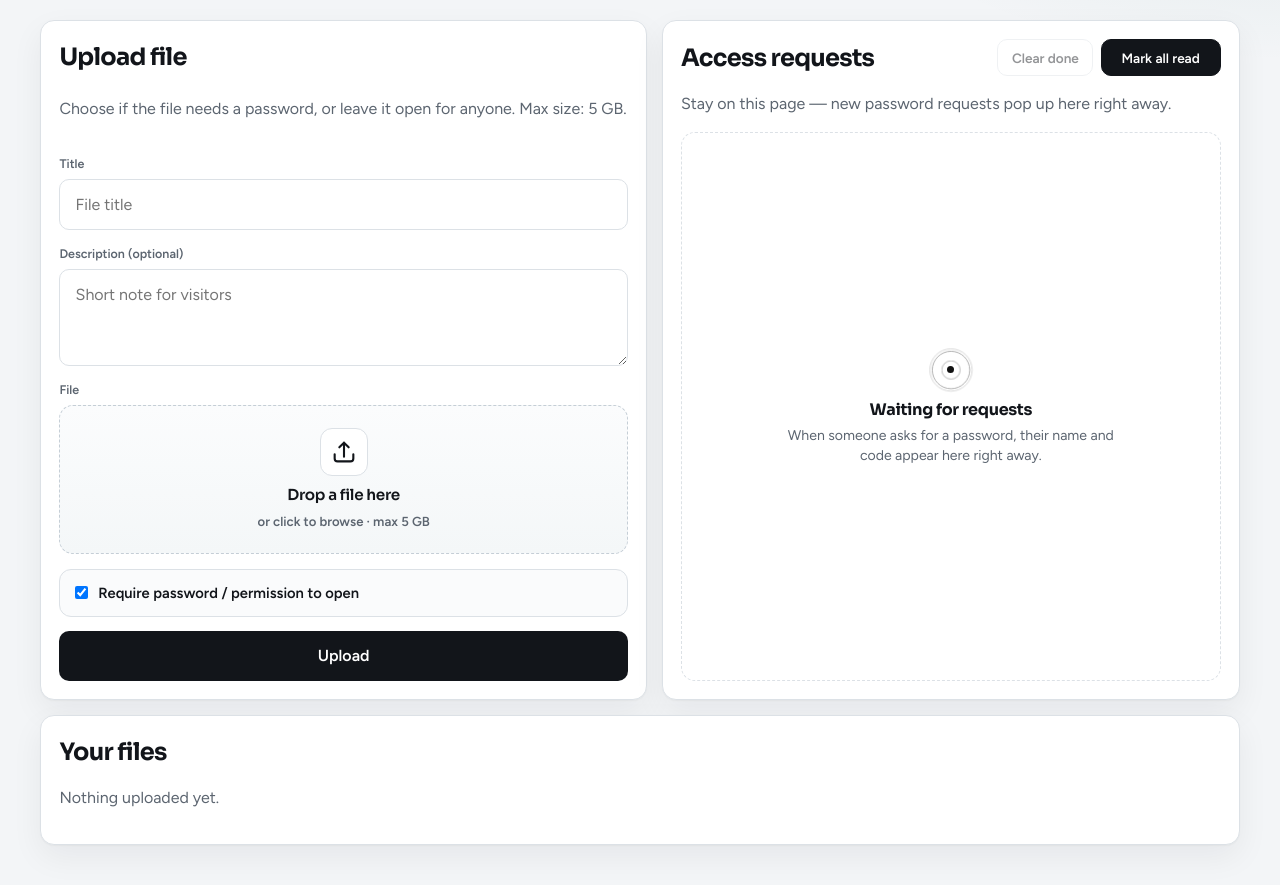
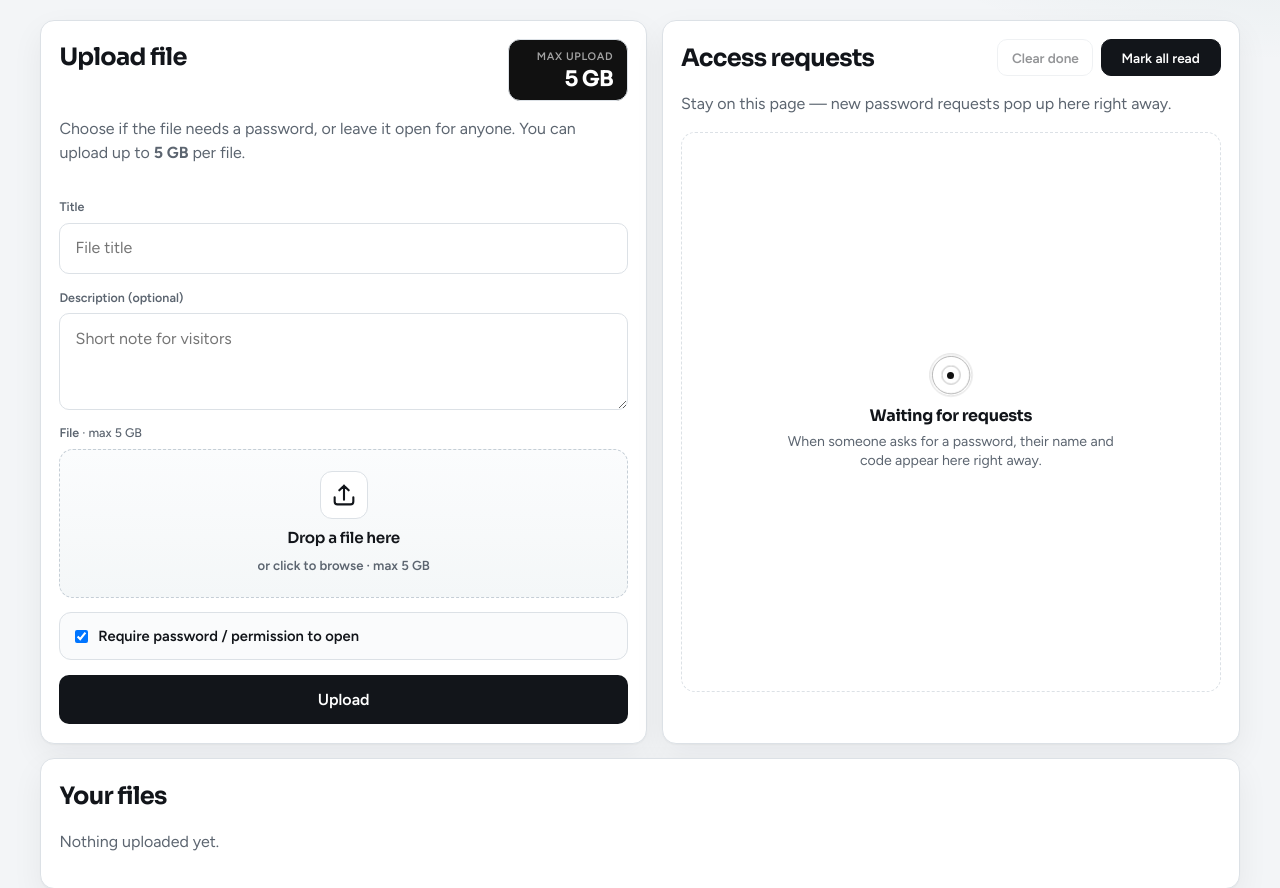
Before and after one commit to Shreesoni520/Extract, a Flask app: page /Extract/app in a window 1280 px wide. Shown: the part 136-1024 px from the top of the page. Run offline with Flask 3, Linux system fonts and the light colour scheme; the visitor is signed in with stand-in values (Sample User, id 1); data that the repository does not hold is empty.

Commit message:
Show peak max upload badge and a clear too-large message panel.
Display Max upload size prominently and replace browser alerts with an in-page notice.

```diff
--- a/assets/css/app.css
+++ b/assets/css/app.css
@@ -223,6 +223,109 @@ button[type="submit"]:not(.ghost):hover { background: #000; }
   color: var(--ok);
 }
 
+.upload-panel-head {
+  display: flex;
+  align-items: flex-start;
+  justify-content: space-between;
+  gap: 1rem;
+  flex-wrap: wrap;
+}
+
+.upload-panel-head h2 {
+  margin: 0;
+}
+
+.upload-max-badge {
+  display: grid;
+  gap: 0.1rem;
+  padding: 0.55rem 0.85rem;
+  border-radius: 12px;
+  border: 1px solid var(--line);
+  background: #111;
+  color: #fff;
+  text-align: right;
+  min-width: 7.5rem;
+}
+
+.upload-max-kicker {
+  font-size: 0.68rem;
+  font-weight: 600;
+  letter-spacing: 0.06em;
+  text-transform: uppercase;
+  color: rgba(255, 255, 255, 0.62);
+}
+
+.upload-max-value {
+  font-family: var(--display);
+  font-size: 1.35rem;
+  font-weight: 700;
+  letter-spacing: -0.03em;
+  line-height: 1.1;
+}
+
+.field-max {
+  font-style: normal;
+  font-weight: 500;
+  color: var(--muted);
+  text-transform: none;
+  letter-spacing: 0;
+}
+
+.size-limit-panel {
+  display: flex;
+  align-items: flex-start;
+  gap: 0.85rem;
+  margin: 0.9rem 0 0;
+  padding: 1rem 1.05rem;
+  border-radius: 14px;
+  border: 1px solid #f0b4ae;
+  background:
+    linear-gradient(135deg, rgba(180, 35, 24, 0.06), transparent 55%),
+    #fff7f6;
+  color: #3f1512;
+}
+
+.size-limit-panel[hidden] {
+  display: none !important;
+}
+
+.size-limit-icon {
+  flex: 0 0 auto;
+  width: 40px;
+  height: 40px;
+  border-radius: 12px;
+  display: grid;
+  place-items: center;
+  background: #fff;
+  border: 1px solid #f0b4ae;
+  color: #b42318;
+}
+
+.size-limit-copy {
+  flex: 1 1 auto;
+  min-width: 0;
+}
+
+.size-limit-copy h3 {
+  margin: 0 0 0.25rem;
+  font-family: var(--display);
+  font-size: 1.05rem;
+  letter-spacing: -0.02em;
+  color: #1a1a1a;
+}
+
+.size-limit-copy p {
+  margin: 0;
+  color: #6b4a47;
+  font-size: 0.95rem;
+  line-height: 1.45;
+}
+
+.size-limit-panel .ghost.small {
+  flex: 0 0 auto;
+  align-self: center;
+}
+
 .admin-body {
   padding: 0 0 2.5rem;
 }
@@ -1588,6 +1691,36 @@ a.nav-btn-dark {
   color: #e5e5e5;
 }
 
+[data-theme="dark"] .upload-max-badge {
+  background: #f5f5f5;
+  color: #111;
+  border-color: #f5f5f5;
+}
+
+[data-theme="dark"] .upload-max-kicker {
+  color: rgba(17, 17, 17, 0.55);
+}
+
+[data-theme="dark"] .size-limit-panel {
+  background: #1a1010;
+  border-color: #4a2020;
+  color: #f0c4c4;
+}
+
+[data-theme="dark"] .size-limit-icon {
+  background: #111;
+  border-color: #4a2020;
+  color: #fca5a5;
+}
+
+[data-theme="dark"] .size-limit-copy h3 {
+  color: #fff;
+}
+
+[data-theme="dark"] .size-limit-copy p {
+  color: #e7b4b0;
+}
+
 [data-theme="dark"] .ghost.danger {
   background: #1a1010;
   border-color: #4a2020;
--- a/assets/js/app.js
+++ b/assets/js/app.js
@@ -10,9 +10,12 @@
   const fileInput = document.getElementById('fileInput');
   const fileName = document.getElementById('fileName');
   const uploadForm = document.getElementById('uploadForm');
-  const maxBytes = Number(uploadForm?.dataset?.maxBytes || 50 * 1024 * 1024);
-  const maxLabel = uploadForm?.dataset?.maxLabel || '50 MB';
+  const maxBytes = Number(uploadForm?.dataset?.maxBytes || 5 * 1024 * 1024 * 1024);
+  const maxLabel = uploadForm?.dataset?.maxLabel || '5 GB';
   const defaultFileHint = `or click to browse · max ${maxLabel}`;
+  const sizeLimitPanel = document.getElementById('sizeLimitPanel');
+  const sizeLimitText = document.getElementById('sizeLimitText');
+  const sizeLimitDismiss = document.getElementById('sizeLimitDismiss');
 
   let lastId = 0;
   let known = new Set();
@@ -26,6 +29,28 @@
   const WATCH_MS = 500;   // same idea as live avatar updates — check often
   const FULL_POLL_MS = 4000; // occasional full sync for timers
 
+  function formatFileSize(bytes) {
+    const mb = bytes / (1024 * 1024);
+    if (mb >= 1024) return `${(mb / 1024).toFixed(2)} GB`;
+    return `${mb.toFixed(bytes > 1024 * 1024 ? 1 : 2)} MB`;
+  }
+
+  function showSizeLimitMessage(file) {
+    if (!sizeLimitPanel) return;
+    const sizeText = file ? formatFileSize(file.size) : 'too large';
+    if (sizeLimitText) {
+      sizeLimitText.innerHTML =
+        `Your file is <strong>${sizeText}</strong>. We can’t upload that much on this site. ` +
+        `Please pick a file up to <strong>${maxLabel}</strong> and try again.`;
+    }
+    sizeLimitPanel.hidden = false;
+    sizeLimitPanel.scrollIntoView({ behavior: 'smooth', block: 'nearest' });
+  }
+
+  function hideSizeLimitMessage() {
+    if (sizeLimitPanel) sizeLimitPanel.hidden = true;
+  }
+
   function setFileLabel(file) {
     if (!fileName || !dropzone) return;
     if (!file) {
@@ -33,20 +58,23 @@
       dropzone.classList.remove('has-file');
       return;
     }
-    const mb = file.size / (1024 * 1024);
-    const sizeText = mb >= 1024
-      ? `${(mb / 1024).toFixed(2)} GB`
-      : `${mb.toFixed(file.size > 1024 * 1024 ? 1 : 2)} MB`;
-    fileName.textContent = `${file.name} · ${sizeText}`;
+    fileName.textContent = `${file.name} · ${formatFileSize(file.size)}`;
     dropzone.classList.add('has-file');
   }
 
   function rejectIfTooLarge(file) {
-    if (!file || file.size <= maxBytes) return false;
-    alert(`File is too large (max ${maxLabel}). Pick a smaller file.`);
+    if (!file || file.size <= maxBytes) {
+      hideSizeLimitMessage();
+      return false;
+    }
+    showSizeLimitMessage(file);
     if (fileInput) fileInput.value = '';
     setFileLabel(null);
     return true;
+  }
+
+  if (sizeLimitDismiss) {
+    sizeLimitDismiss.addEventListener('click', hideSizeLimitMessage);
   }
 
   if (dropzone && fileInput) {
@@ -87,7 +115,7 @@
       if (!file) return;
       if (file.size > maxBytes) {
         e.preventDefault();
-        alert(`File is too large (max ${maxLabel}). Pick a smaller file.`);
+        showSizeLimitMessage(file);
       }
     });
   }
--- a/server/app/__init__.py
+++ b/server/app/__init__.py
@@ -49,7 +49,7 @@ def create_app() -> Flask:
 
         session["flash"] = {
             "type": "error",
-            "text": f"File is too large (max {cfg.max_upload_label()}).",
+            "text": f"File is too large. Maximum upload size is {cfg.max_upload_label()}.",
         }
         session.permanent = True
         session.modified = True
--- a/server/app/routes/pages.py
+++ b/server/app/routes/pages.py
@@ -160,7 +160,8 @@ def admin_upload():
             declared = request.content_length
             if declared is not None and declared > cfg.MAX_UPLOAD_BYTES + (2 * 1024 * 1024):
                 return _flash_redirect(
-                    "error", f"File is too large (max {cfg.max_upload_label()})."
+                    "error",
+                    f"File is too large. Maximum upload size is {cfg.max_upload_label()}.",
                 )
 
             original_name = file.filename
@@ -192,7 +193,8 @@ def admin_upload():
                 except OSError:
                     pass
                 return _flash_redirect(
-                    "error", f"File is too large (max {cfg.max_upload_label()})."
+                    "error",
+                    f"File is too large. Maximum upload size is {cfg.max_upload_label()}.",
                 )
 
             mime = detect_mime(dest, file.mimetype or "application/octet-stream")
--- a/server/templates/app_index.html
+++ b/server/templates/app_index.html
@@ -8,7 +8,7 @@
   <link rel="preconnect" href="https://fonts.gstatic.com" crossorigin />
   <link href="https://fonts.googleapis.com/css2?family=Figtree:wght@400;500;600;700&family=Sora:wght@500;600;700&display=swap" rel="stylesheet" />
   <link rel="stylesheet" href="/Extract/assets/css/dot-cursor.css?v=1" />
-  <link rel="stylesheet" href="/Extract/assets/css/app.css?v=18" />
+  <link rel="stylesheet" href="/Extract/assets/css/app.css?v=19" />
   {% include 'partials/theme-head.html' %}
 </head>
 <body class="admin-body">
@@ -23,10 +23,32 @@
 
   <main class="admin-grid">
     <section class="panel upload-panel">
-      <h2>Upload file</h2>
-      <p class="hint">Choose if the file needs a password, or leave it open for anyone. Max size: {{ max_upload_label }}{% if on_vercel %} on this host (use local app for up to 5 GB){% endif %}.</p>
+      <div class="upload-panel-head">
+        <h2>Upload file</h2>
+        <div class="upload-max-badge" title="Maximum file size allowed on this host">
+          <span class="upload-max-kicker">Max upload</span>
+          <strong class="upload-max-value">{{ max_upload_label }}</strong>
+        </div>
+      </div>
+      <p class="hint">Choose if the file needs a password, or leave it open for anyone.{% if on_vercel %} This host allows up to {{ max_upload_label }}. For bigger files (up to 5 GB), use the local app.{% else %} You can upload up to <strong>{{ max_upload_label }}</strong> per file.{% endif %}</p>
       {% if message %}<div class="alert ok">{{ message }}</div>{% endif %}
-      {% if error %}<div class="alert">{{ error }}</div>{% endif %}
+      {% if error %}<div class="alert" id="serverUploadError">{{ error }}</div>{% endif %}
+
+      <div id="sizeLimitPanel" class="size-limit-panel" hidden role="alert">
+        <div class="size-limit-icon" aria-hidden="true">
+          <svg width="22" height="22" viewBox="0 0 24 24" fill="none">
+            <circle cx="12" cy="12" r="9" stroke="currentColor" stroke-width="1.8"/>
+            <path d="M12 7.5v6" stroke="currentColor" stroke-width="1.8" stroke-linecap="round"/>
+            <circle cx="12" cy="16.5" r="1" fill="currentColor"/>
+          </svg>
+        </div>
+        <div class="size-limit-copy">
+          <h3>File is too large</h3>
+          <p id="sizeLimitText">This file can’t be uploaded. The maximum size on this site is <strong>{{ max_upload_label }}</strong>.</p>
+        </div>
+        <button type="button" class="ghost small" id="sizeLimitDismiss">Got it</button>
+      </div>
+
       <form method="post" action="/Extract/app/" enctype="multipart/form-data" class="upload-form" id="uploadForm" data-max-bytes="{{ max_upload_bytes }}" data-max-label="{{ max_upload_label }}">
         <input type="hidden" name="action" value="upload" />
         <label>
@@ -38,7 +60,7 @@
           <textarea name="description" rows="3" placeholder="Short note for visitors"></textarea>
         </label>
         <div class="file-field">
-          <span class="field-label">File</span>
+          <span class="field-label">File <em class="field-max">· max {{ max_upload_label }}</em></span>
           <label class="dropzone" id="dropzone" for="fileInput">
             <input id="fileInput" type="file" name="file" required />
             <span class="dropzone-icon" aria-hidden="true">
@@ -127,7 +149,7 @@
   <audio id="ping" preload="auto">
     <source src="/Extract/assets/sfx/notify.wav" type="audio/wav" />
   </audio>
-  <script src="/Extract/assets/js/app.js?v=17"></script>
+  <script src="/Extract/assets/js/app.js?v=18"></script>
   {% set skip_floating_theme = true %}
   {% include 'partials/theme-foot.html' %}
 </body>
```
